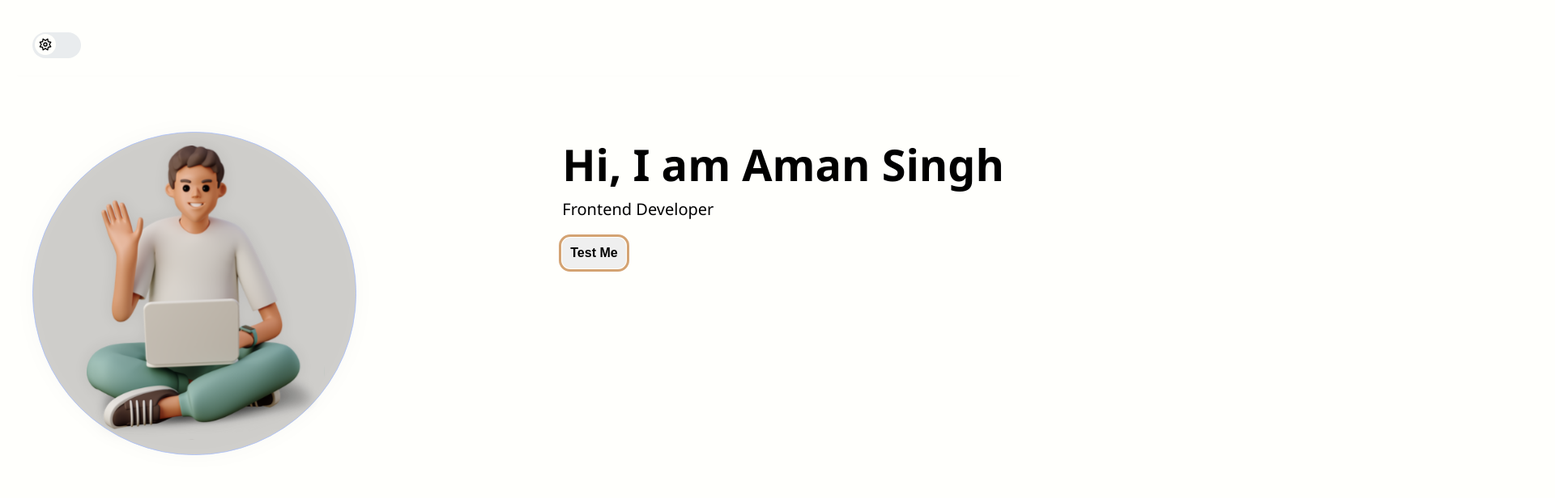
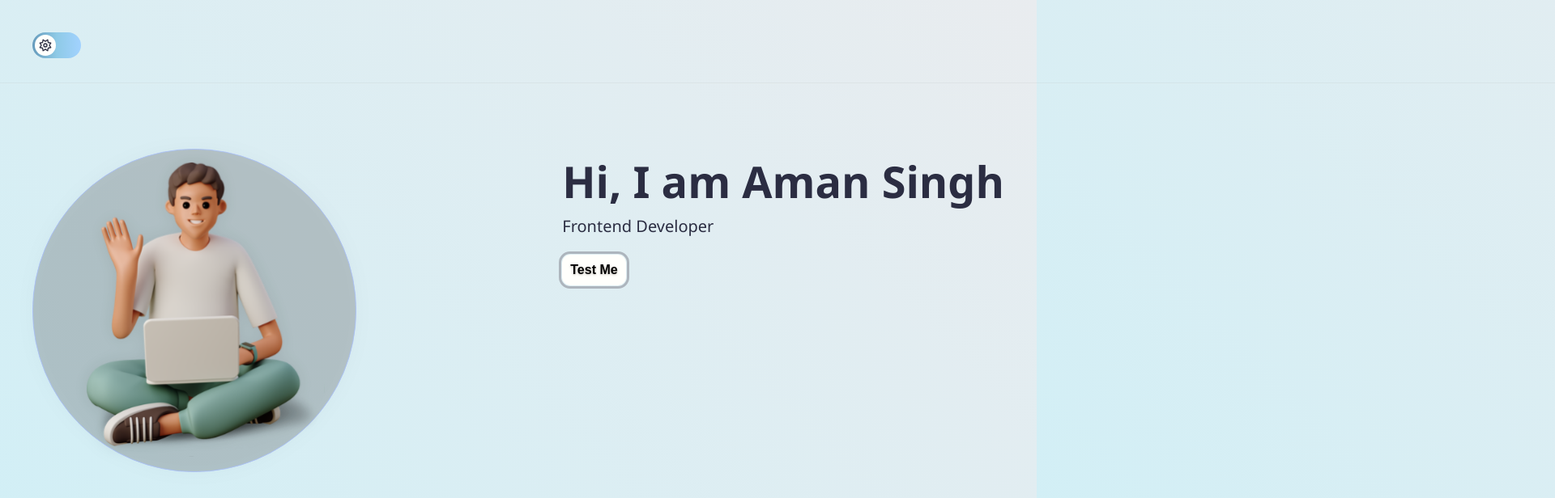
Before and after one commit to AmannSingh98/FoundationProjects, a React (Vite) app: page / in a window 1280 px wide. Shown: the top 616 px of the page at 81% size, 1920 px wide, since content can reach past the window. Built offline with nearby package versions, Linux system fonts and the light colour scheme.

Commit message:
Optimise UI

```diff
--- a/src/components/ThemeToggle/ThemeToggle.css
+++ b/src/components/ThemeToggle/ThemeToggle.css
@@ -7,6 +7,7 @@
   border-radius: 20px;
   background-color: #e9ecee;
   user-select: none;
+  background: linear-gradient(to right, #669bbc, #8ecae6, #a2d2ff);
 }
 
 .toggle-label:focus {
@@ -24,20 +25,23 @@
   height: 26px;
   width: 26px;
   left: 3px;
-  top: 1.5px;
   border-radius: 50%;
   background-color: var(--bg);
-  transition: transform 0.4s ease, background-color 0.4s ease;
+  transition: transform 0.4s linear, background-color 0.4s ease;
   padding: 10px;
+  top: 50%;
 }
 
 .toggle-label:has(.toggle-input:focus) {
-  outline: 5px solid #d4a373;
+  outline: 2px solid #adb5bd;
   outline-offset: 1px; /* pushes the outline out slightly */
 }
 
 .toggle-input:checked + .toggle-button {
-  transform: translateX(28px);
+  transform: translate(28px, -50%);
+}
+.toggle-input:not(:checked) + .toggle-button {
+  transform: translate(0, -50%);
 }
 
 .icon {
@@ -55,9 +59,6 @@
 }
 
 .horizontal-line {
-  background: linear-gradient(to right, var(--border-shadow-color));
-  box-shadow: 0 1px 3px rgba(0, 0, 0, 0.08);
-  opacity: 0.3;
-  height: 1px;
-  margin: 20px -20px;
+  opacity: 0.1;
+  margin: 30px -3000px;
 }
--- a/src/components/ThemeToggle/ThemeToggle.tsx
+++ b/src/components/ThemeToggle/ThemeToggle.tsx
@@ -5,15 +5,18 @@ import './ThemeToggle.css'
 
 const ThemeToggle = () => {
   const { handleTheme: handleChange, isDarkMode: isChecked } = useDarkMode()
+  console.log('rendering theme toggle-', isChecked)
   return (
-    <>
+    <section>
+      <fieldset>
+        <legend className="sr-only">Theme Selection</legend>
         <label className="toggle-label">
           <input
             type="checkbox"
             className="toggle-input"
             checked={isChecked}
             onChange={handleChange}
-          aria-label="Toggle dark mode"
+            aria-label="Toggle between dark and light mode"
           />
           <span className="toggle-button" aria-hidden={true}>
             {isChecked ? (
@@ -23,8 +26,9 @@ const ThemeToggle = () => {
             )}
           </span>
         </label>
-      <div className="horizontal-line"></div>
-    </>
+      </fieldset>
+      <hr className="horizontal-line" />
+    </section>
   )
 }
 
--- a/src/features/quiz-app/components/QuizStart.css
+++ b/src/features/quiz-app/components/QuizStart.css
@@ -15,7 +15,7 @@
   left: 50%;
   transform: translate(-50%, -50%);
   border-radius: 8px;
-  background-color: var(--bg-inverse);
+  background: var(--bg-inverse);
   color: var(--text-color-inverse);
   padding: 20px 15px;
   box-shadow: 0 4px 10px rgba(0, 0, 0, 0.3);
@@ -25,6 +25,11 @@
   display: flex;
   flex-direction: column;
   z-index: 1000;
+}
+
+.start-button,
+.cancel-button {
+  background-color: #f8f9fa;
 }
 
 .question {
@@ -85,6 +90,10 @@ input:focus {
   margin-top: 20px;
 }
 
+.answer-button {
+  background: #e9ecef;
+}
+
 .correct {
   background-color: green;
 }
@@ -98,10 +107,10 @@ input:focus {
   outline: none;
 }
 .answer-button:focus-visible {
-  outline: 2px solid orange;
+  outline: 2px solid #adb5bd;
 }
 .answer-button:hover {
-  background: orange;
+  background-color: #adb5bd;
 }
 
 .quiz-header {
@@ -128,10 +137,6 @@ input:focus {
     gap: 20px;
   }
 }
-
-.show {
-}
-
 @media (max-width: 700px) {
   .quiz-modal {
     width: auto;
--- a/src/features/resume/components/Resume.css
+++ b/src/features/resume/components/Resume.css
@@ -26,6 +26,7 @@ img {
 
 .quiz-button {
   margin-top: 20px;
+  background-color: var(--text-bg);
 }
 
 @media (width <= 1080px) {
--- a/src/features/resume/components/Resume.tsx
+++ b/src/features/resume/components/Resume.tsx
@@ -4,6 +4,7 @@ import './Resume.css'
 import QuizStart from 'features/quiz-app/components/QuizStart'
 
 const Resume = () => {
+  console.log('Resume component rendering--')
   const [isModalOpen, setIsModalOpen] = useState(false)
   const testRef = useRef<HTMLButtonElement | null>(null)
 
--- a/src/features/toast-review/components/ToastReview.css
+++ b/src/features/toast-review/components/ToastReview.css
@@ -28,7 +28,7 @@
   border: 1px solid var(--text-color);
   border-radius: 10px;
   padding: 20px;
-  background-color: #a7c957;
+  background: linear-gradient(45deg, #bc6c25, #dda15e);
   margin-bottom: 10px;
   display: flex;
   justify-content: space-between;
@@ -47,4 +47,5 @@
 
 .toast-button {
   width: 100px;
+  /* text-shadow: var(--text-color-shadow); */
 }
--- a/src/globals.css
+++ b/src/globals.css
@@ -4,8 +4,12 @@
   --font-weight-light: 500;
   --font-weight-medium: 700;
   --border-shadow-color: rgba(0, 0, 0, 0.1);
-  background-color: var(--bg);
+  background: var(--bg-color);
   color: var(--text-color);
+}
+
+body {
+  min-height: 100vh;
 }
 
 * {
@@ -16,15 +20,21 @@
 
 [data-theme='dark'] {
   --bg: #2b2d42;
+  --bg-color: linear-gradient(45deg, #1d3557, #1b4965);
+  --text-bg: white;
   --text-color: #edf2f4;
+  --text-color-shadow: 0 0.5px 3px #bcb8b1;
   --bg-inverse: #fffffc;
   --text-color-inverse: #2b2d42;
   --outline-color: #2b2d42;
 }
 
 [data-theme='light'] {
+  --bg-color: linear-gradient(45deg, #caf0f8, #e9ecef);
   --bg: #fffffc;
-  ---text-color: #2b2d42;
+  --text-bg: #fffffc;
+  --text-color-shadow: 0px 0.5px 3px #bcb8b1;
+  --text-color: #2b2d42;
   --bg-inverse: #2b2d42;
   --text-color-inverse: #edf2f4;
   --outline-color: orange;
@@ -34,9 +44,9 @@
   display: flex;
   flex-direction: column;
   padding: 40px;
-  /* height: 100vh; */
   margin: 0 auto;
   max-width: 1600px;
+  height: 100%;
 }
 
 button {
@@ -48,11 +58,32 @@ button {
   font-weight: var(--font-weight-medium);
   cursor: pointer;
   margin-right: 10px;
-  white-space: nowrap;
   outline: var(--text-color);
+  background-color: var(--text-bg);
+  text-shadow: var(--text-color-shadow);
+  transition: background-color 0.3s ease;
 }
 
 button:focus {
-  outline: 3px solid #d4a373;
+  outline: 3px solid #adb5bd;
   outline-offset: 1px;
 }
+
+button:hover {
+  background-color: #e5e5e5;
+}
+
+fieldset {
+  border: none;
+}
+
+.sr-only {
+  position: absolute;
+  width: 1px;
+  height: 1px;
+  padding: 0;
+  overflow: hidden;
+  clip: rect(0, 0, 0, 0);
+  white-space: nowrap;
+  border: 0;
+}
```
Also changed, not shown: src/features/quiz-app/components/QuizMain.css (deleted, +0 -39 lines). Lines whose indentation alone changed are shown as unchanged.
